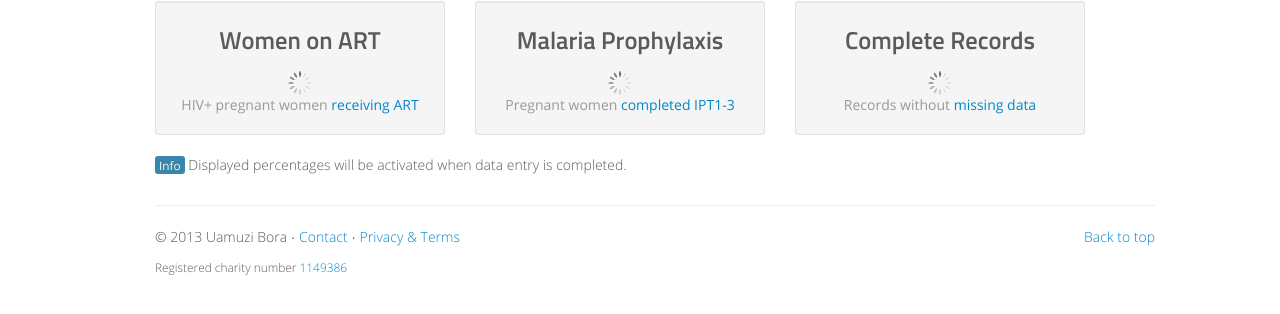
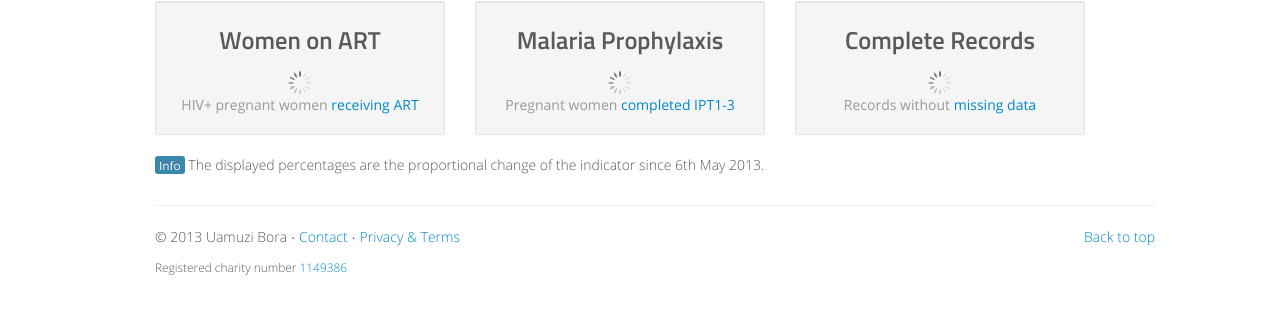
Before and after one commit to uamuzibora/uamuzibora.org, a Jekyll site: the page built from data/mch/index.html, in a window 1280 px wide. Shown: the part 501-815 px from the top of the page. Built offline with Jekyll 4.4.1, drawn with Linux system fonts in a browser that asks for light colours; nearby versions of some CDN libraries; comment, search, counter and statistics services are not loaded.

Commit message:
updated files

```diff
--- a/data/mch/index.html
+++ b/data/mch/index.html
@@ -76,7 +76,9 @@ section: Data
 						</div>
 						<div class="row">
 							<div class="span10 offset1">
-								<p class="small mute"><span class="label label-info">Info</span> Displayed percentages will be activated when data entry is completed.</p>
+
+								<p class="small mute"><span class="label label-info">Info</span> The displayed percentages are the proportional change of the indicator since 6th May 2013.</p>
+
 							</div>
 						</div>
 					</div>
```
